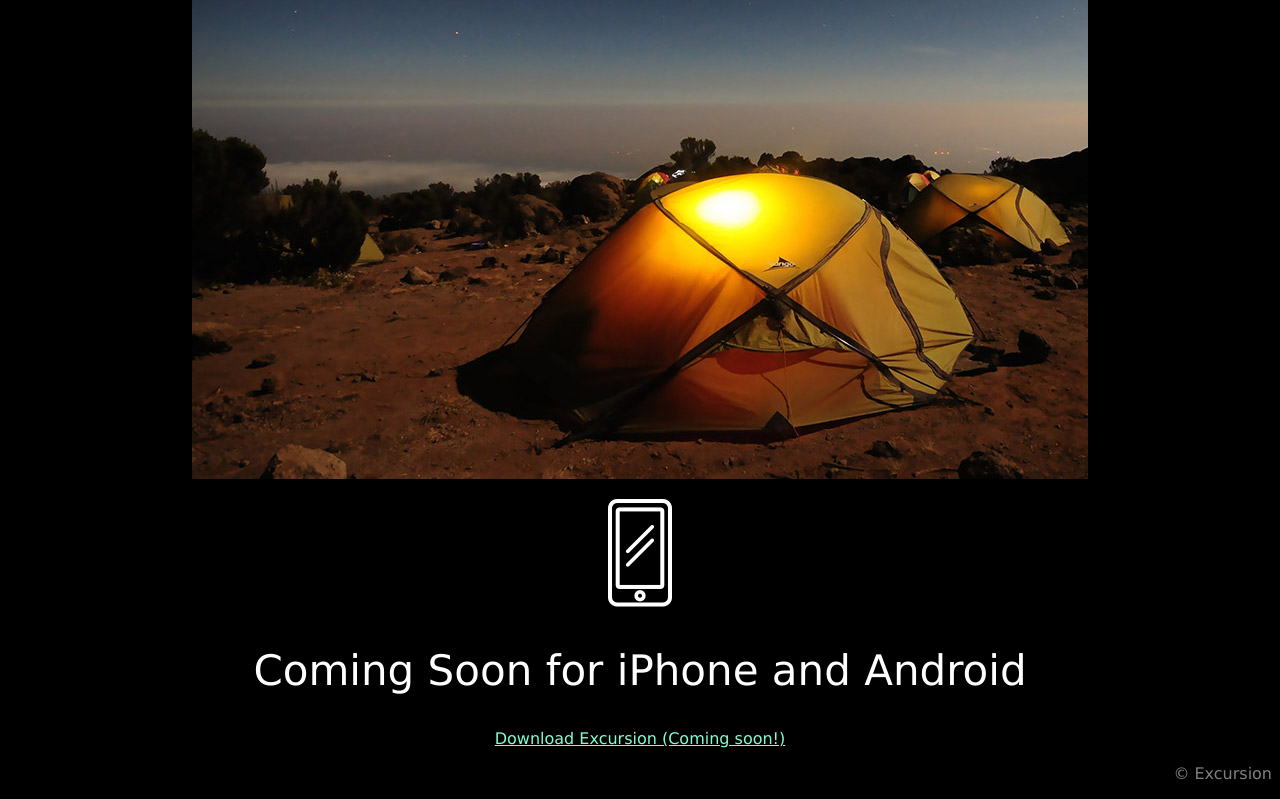
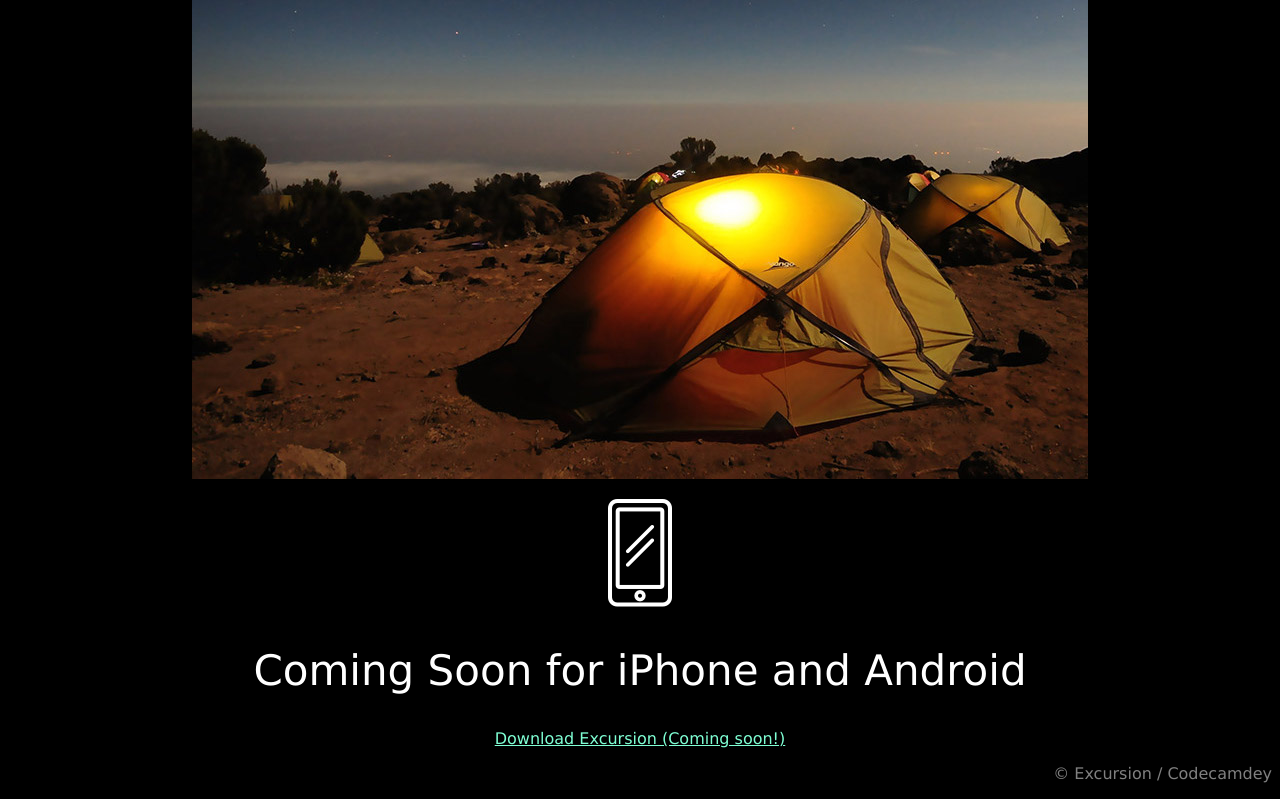
Before and after one commit to moonlua/excursion, a plain HTML site: page index.html in a window 1280 px wide. Shown: the part 533-1332 px from the top of the page. Drawn offline with Linux system fonts and the light colour scheme.

Commit message:
Add one more thing

```diff
--- a/index.html
+++ b/index.html
@@ -19,7 +19,7 @@
     <h2 class="header-secondary">Coming Soon for iPhone and Android</h2>
     <p><a class="link-cta" href="#">Download Excursion (Coming soon!)</a></p>
     <div class="footer">
-        <p>© Excursion</p>
+        <p>© Excursion / Codecamdey</p>
       </div>
 
 </body>
```
